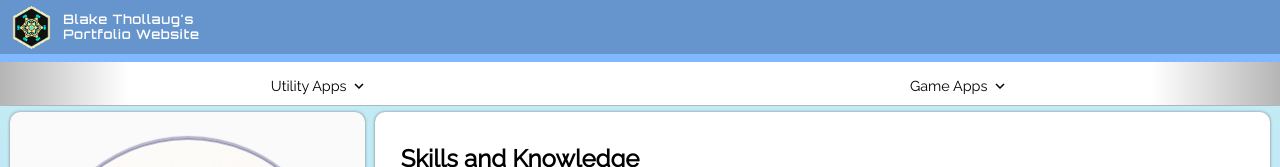
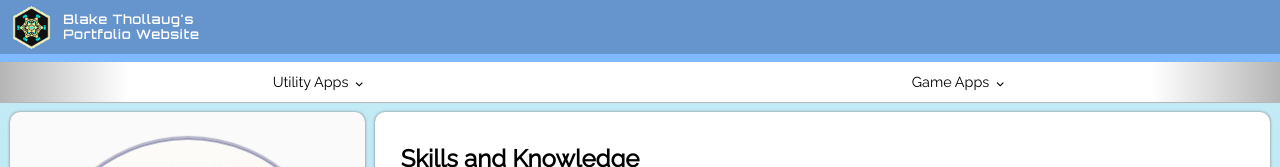
Before and after one commit to bthol/Portfolio-Frontend, a React (Create React App) app: page / in a window 1280 px wide. Shown: the top 167 px of the page. Built offline with nearby package versions, Linux system fonts and the light colour scheme; the HTML template or start-up script is replaced by a standard one.

Commit message:
nav height fix

```diff
--- a/src/App.css
+++ b/src/App.css
@@ -208,21 +208,20 @@ a {
 
 .nav-arrow {
   position: relative;
-  top: 2px;
-  font-size: large;
+  top: 4px;
   color: var(--font-color-1);
 }
 .nav-arrow.menu-close {
-  transform: rotate(360deg) translateY(2px);
-  transition: transform 180ms ease-out;
+  transform: rotate(360deg);
+  transition: transform 200ms ease-out;
 }
 .nav-arrow.menu-open {
-  transform: rotate(0deg) translateY(2px);
-  transition: transform 180ms ease-out;
+  transform: rotate(0deg);
+  transition: transform 200ms ease-out;
 }
 
 .menu-open > div {
-  animation: dropdown 180ms ease-out;
+  animation: dropdown 200ms ease-out;
   top: 100px;
 }
 @keyframes dropdown {
```
